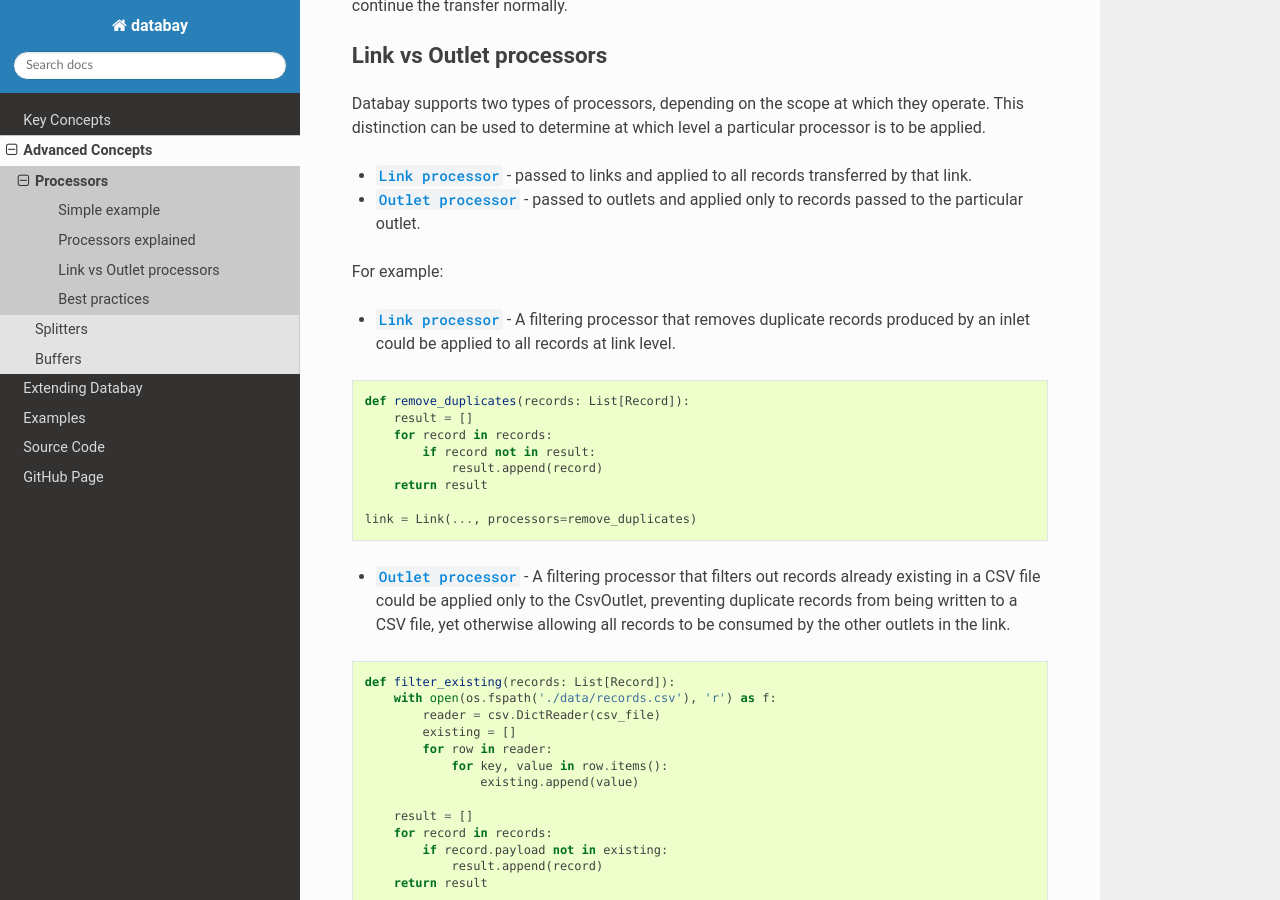
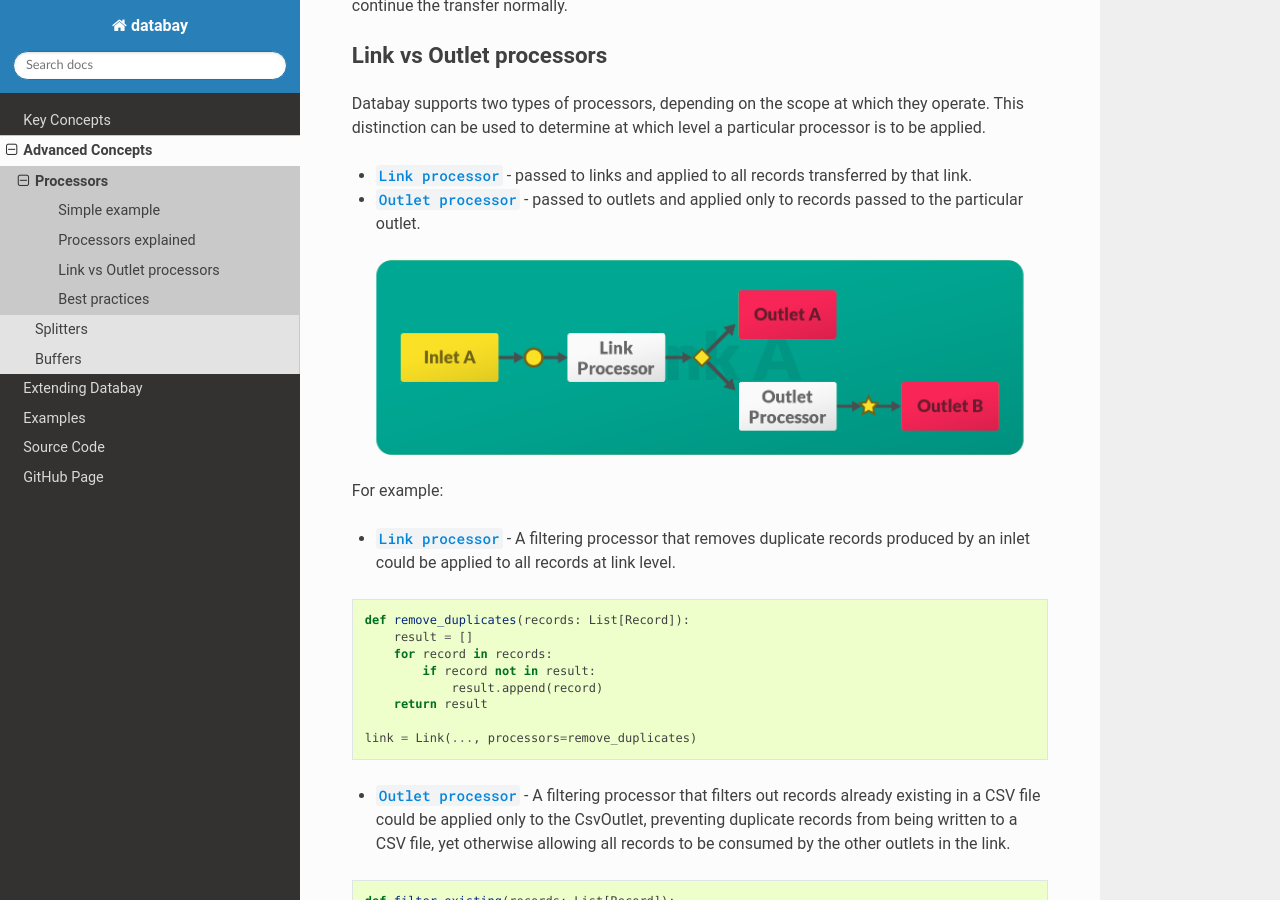
Before and after one commit to Voyz/databay, a Sphinx documentation site: the page built from docs/source/advanced/processors.rst, in a window 1280 px wide and 900 px high, scrolled down 1194 px. Built offline with Sphinx 7.4.7 and the Read the Docs theme 2.0.0, drawn with Linux system fonts in a browser that asks for light colours; pages that are not in the unit, such as notebooks, are missing from menus.

Commit message:
added processors graph image

```diff
--- a/docs/source/advanced/processors.rst
+++ b/docs/source/advanced/processors.rst
@@ -71,6 +71,8 @@
 * :any:`Link processor <Link>` - passed to links and applied to all records transferred by that link.
 * :any:`Outlet processor <Outlet>` - passed to outlets and applied only to records passed to the particular outlet.
 
+.. image:: /_static/images/databay_processors.png
+
 For example:
 
 * :any:`Link processor <Link>` - A filtering processor that removes duplicate records produced by an inlet could be applied to all records at link level.
```
Also changed, not shown: docs/source/_static/images/databay_processors.png (added).
